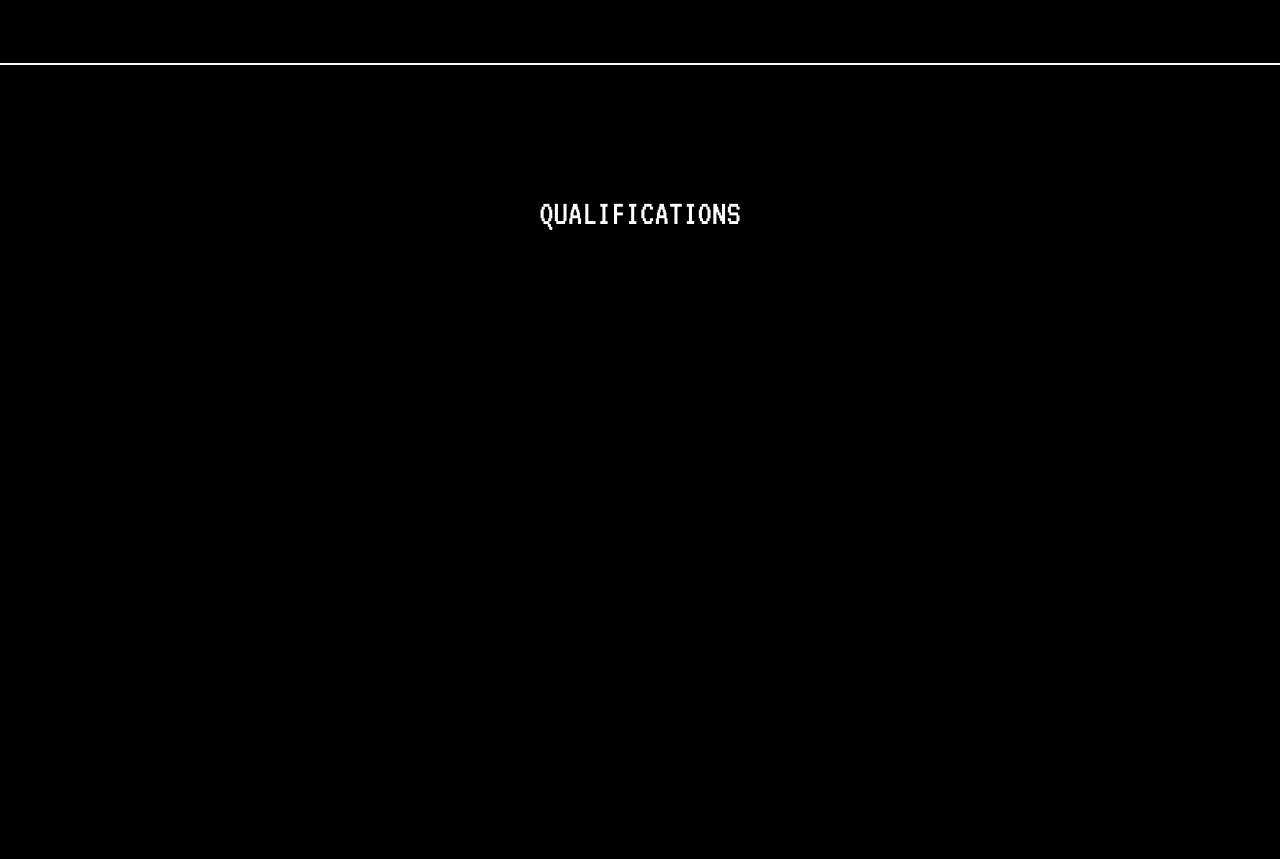
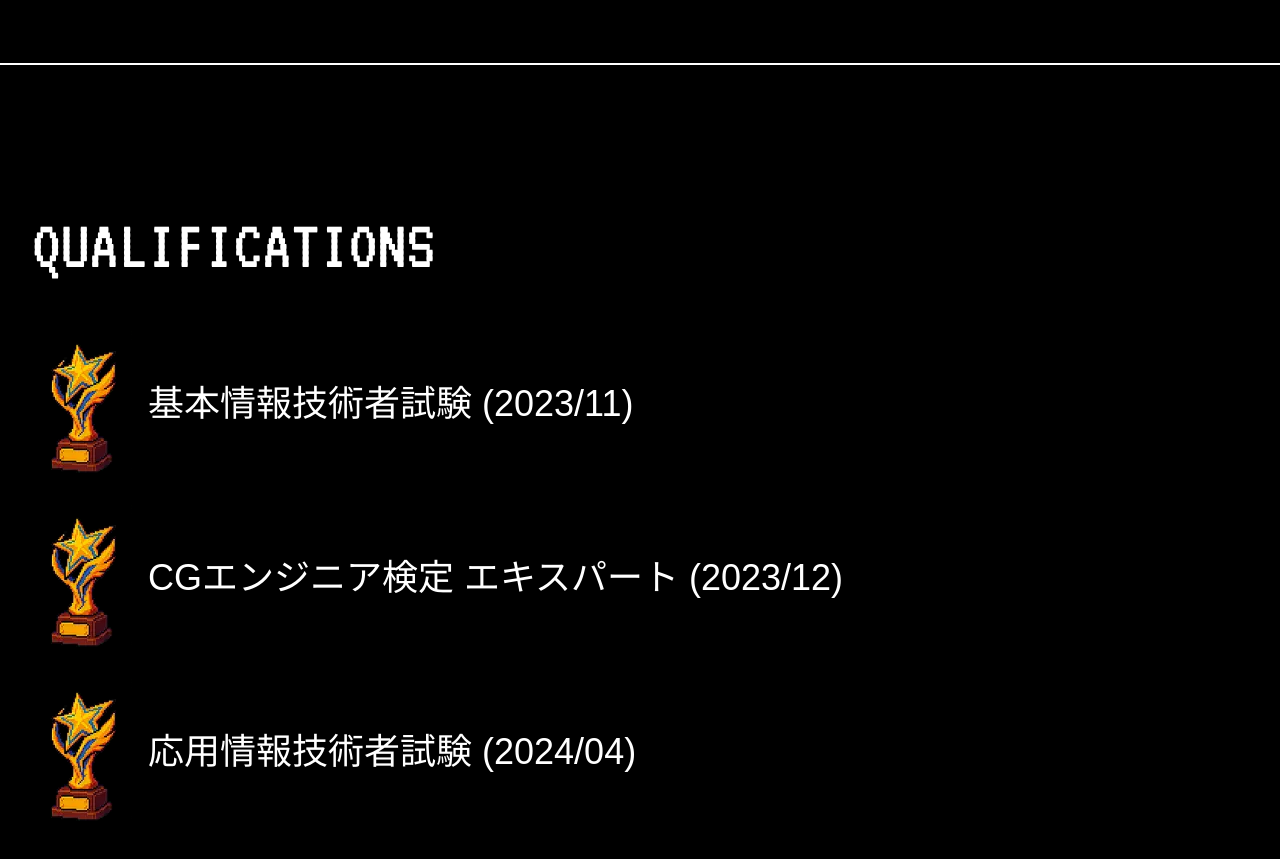
Before and after one commit to hirodesu85/hirodesu.com, a Next.js app: page / in a window 1280 px wide. Shown: the part 3700-4559 px from the top of the page. Before the commit the page ends 3997 px from the top, so only its background shows below. Built offline with nearby package versions, Linux system fonts and the light colour scheme; a web font is replaced by a local one.

Commit message:
add:資格情報を表示

```diff
--- a/src/app/components/Qualifications.tsx
+++ b/src/app/components/Qualifications.tsx
@@ -1,7 +1,63 @@
+import Image from "next/image";
+
+interface Qualification {
+  id: number;
+  name: string;
+  date: string;
+}
+
+const qualificationsData: Qualification[] = [
+  {
+    id: 1,
+    name: "基本情報技術者試験",
+    date: "2023/11",
+  },
+  {
+    id: 2,
+    name: "CGエンジニア検定 エキスパート",
+    date: "2023/12",
+  },
+  {
+    id: 3,
+    name: "応用情報技術者試験",
+    date: "2024/04",
+  },
+];
+
 export default function Qualifications() {
   return (
-    <section className="flex flex-col items-center justify-center py-16 text-center">
-      <h2 className="font-vt text-4xl">QUALIFICATIONS</h2>
+    <section className="py-16 md:py-20 px-8">
+      <div className="w-full max-w-7xl mx-auto">
+        {/* セクションタイトル */}
+        <h2 className="font-vt text-6xl md:text-7xl mb-12 text-center md:text-left">
+          QUALIFICATIONS
+        </h2>
+
+        {/* 資格リスト */}
+        <div className="space-y-6">
+          {qualificationsData.map((qualification) => (
+            <div key={qualification.id} className="flex items-center gap-4">
+              {/* カスタムマーカー */}
+              <div className="flex-shrink-0">
+                <Image
+                  src="/qualifications/marker.webp"
+                  alt=""
+                  width={100}
+                  height={150}
+                  className="object-contain"
+                />
+              </div>
+
+              {/* 資格情報 */}
+              <div className="flex-1">
+                <p className="font-kiwi text-3xl md:text-4xl leading-relaxed">
+                  {qualification.name} ({qualification.date})
+                </p>
+              </div>
+            </div>
+          ))}
+        </div>
+      </div>
     </section>
   );
 }
```
Also changed, not shown: public/qualifications/marker.webp (added).
